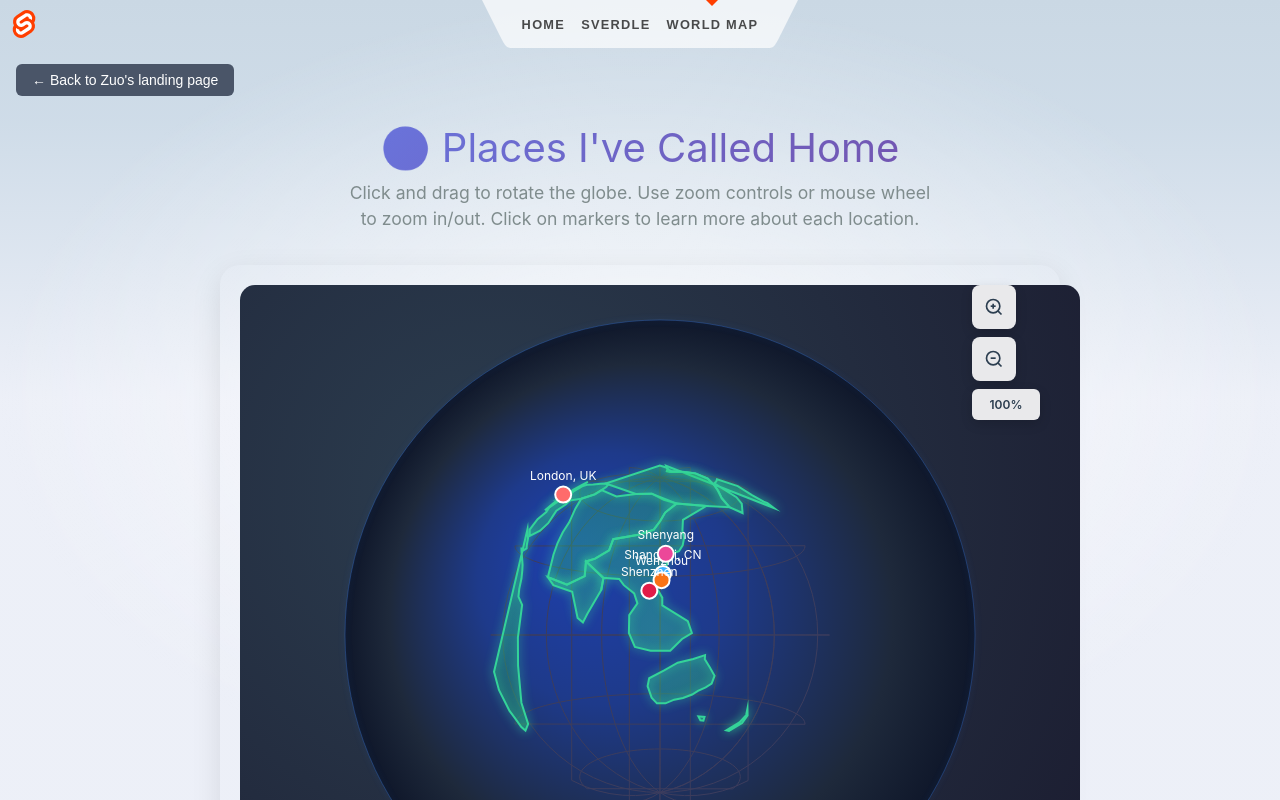
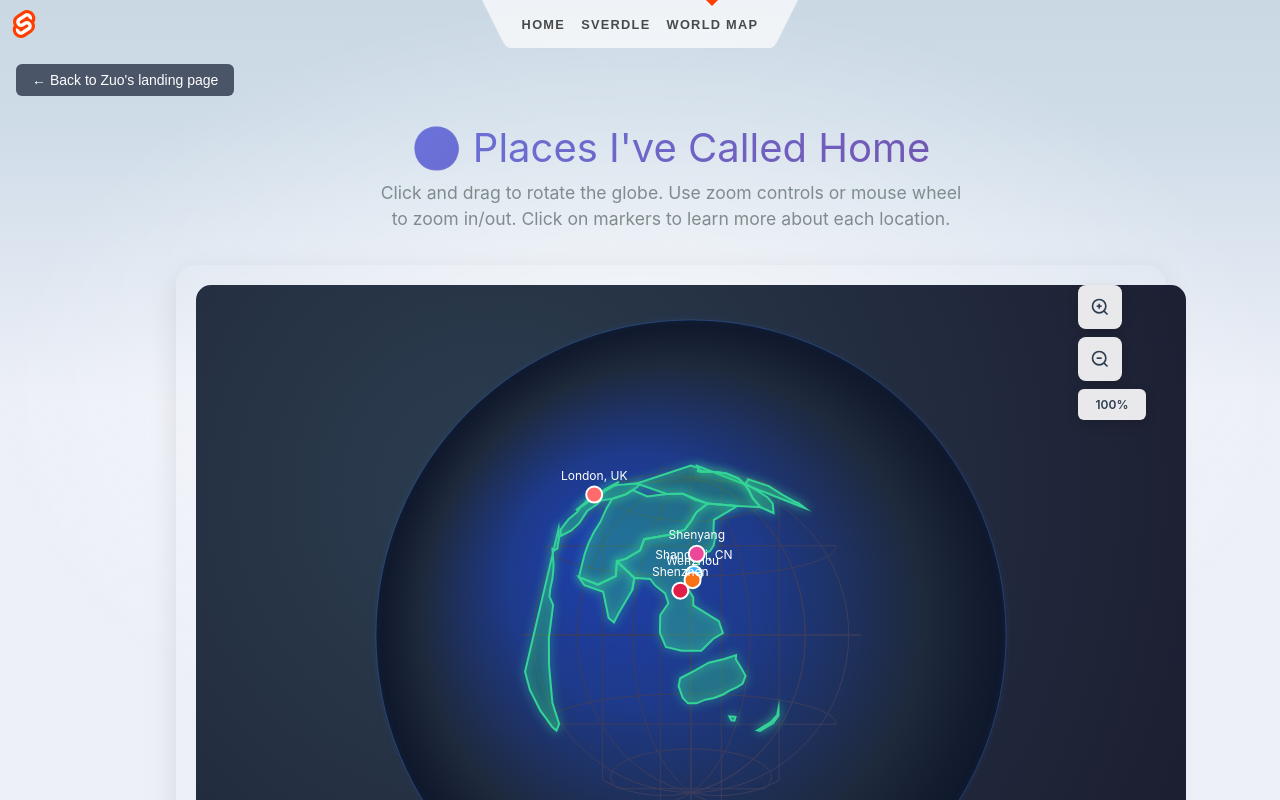
Before and after one commit to MrMegaMango/zuo-svelte, a SvelteKit app: page /world-map in a window 1280 px wide. Shown: the top 800 px of the page. Built offline with nearby package versions, Linux system fonts and the light colour scheme.

Commit message:
tweak box

```diff
--- a/src/routes/world-map/+page.svelte
+++ b/src/routes/world-map/+page.svelte
@@ -598,7 +598,7 @@
 	.globe-container {
 		position: relative;
 		width:110%;
-		max-width: 800px;
+		max-width: 950px;
 		margin: 2rem auto;
 		border-radius: 20px;
 		background: transparent;
```
